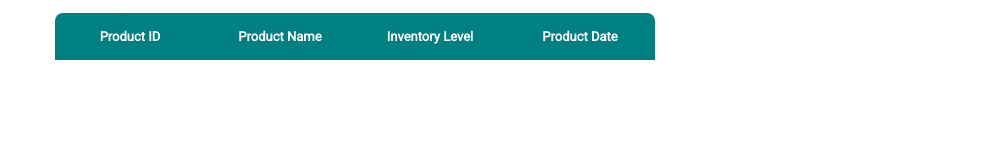
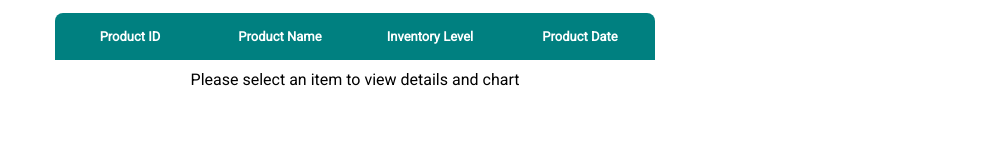
Before and after one commit to qurram-zaheer/cilere-frontend, a React (Create React App) app: page / in a window 1280 px wide. Shown: the part 440-600 px from the top of the page, without its empty margins (285-1280 px from the left). Built offline with nearby package versions, Linux system fonts and the light colour scheme; no server answers.

Commit message:
minor bugfix

```diff
--- a/src/components/chart/chart.component.jsx
+++ b/src/components/chart/chart.component.jsx
@@ -23,12 +23,14 @@ const Chart = (props) => {
 
   // Check if any products are selected, and clean up data for charts
   if (props.selected.length >= 1) {
+    console.log(props.selected);
     props.selected.forEach((item, index) => {
       item["inv_data"].forEach((inv_data, i2) => {
         if (index === 0) {
           let d = new Date(parseInt(inv_data.date));
           data.push({ date: `${d.getMonth()}/${d.getDate()}`, p: 44 });
         }
+        console.log(data, i2, data[i2]);
         data[i2][item.product_name] = inv_data.inventoryVal;
       });
     });
--- a/src/components/table/table.component.jsx
+++ b/src/components/table/table.component.jsx
@@ -57,8 +57,8 @@ const Table = (props) => {
         <div>Product Date</div>
       </div>
 
-      {props.selected.length >= 1
-        ? props.selected.map((item) => {
+      {props.selected.length >= 1 ? (
+        props.selected.map((item) => {
           const { inv_data } = item;
           const last_val = inv_data[inv_data.length - 1]["inventoryVal"];
           let last_date = new Date(
@@ -85,7 +85,11 @@ const Table = (props) => {
             </div>
           );
         })
-        : null}
+      ) : (
+        <div className="null-field">
+          Please select an item to view details and chart
+        </div>
+      )}
     </div>
   );
 };
--- a/src/components/table/table.styles.css
+++ b/src/components/table/table.styles.css
@@ -32,6 +32,12 @@
   padding-left: 10px !important;
 }
 
+.null-field {
+  display: flex;
+  justify-content: center;
+  margin-top: 10px;
+}
+
 @media (max-width: 600px) {
   .table {
     font-size: 11px;
```
Lines whose indentation alone changed are shown as unchanged.
